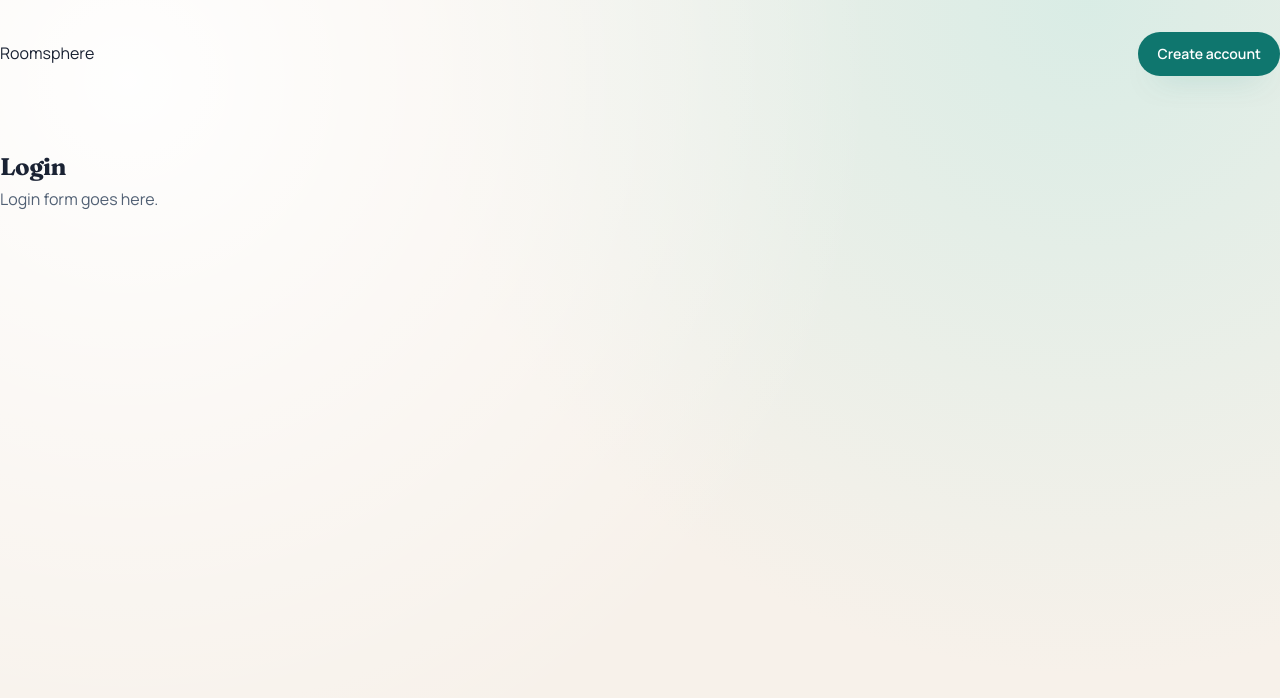
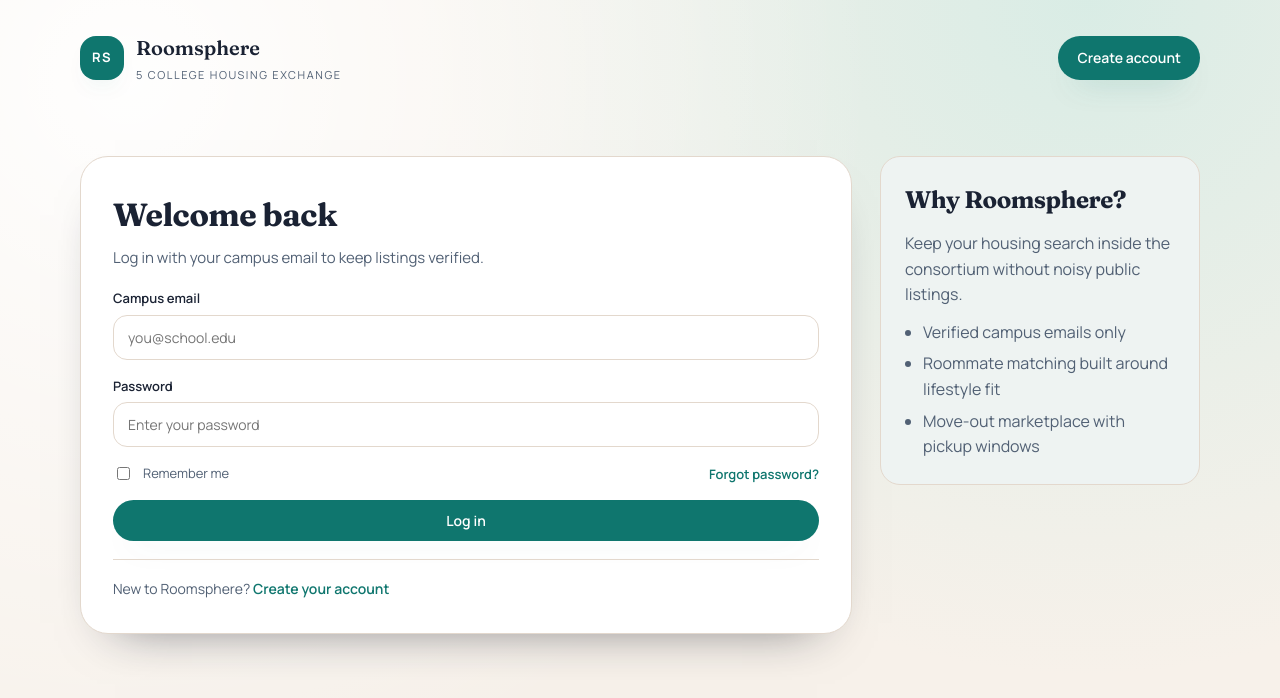
Before and after one commit to prashanth-s-01/Roomsphere, a React (Vite) app in the folder web/: page /login in a window 1280 px wide. Shown: the top 698 px of the page. Built offline with nearby package versions, Linux system fonts and the light colour scheme.

Commit message:
feat: build auth pages

```diff
--- a/web/src/App.css
+++ b/web/src/App.css
@@ -339,6 +339,133 @@
   color: var(--ink-muted);
 }
 
+.auth-main {
+  display: grid;
+  grid-template-columns: minmax(0, 1fr) 320px;
+  gap: 28px;
+  align-items: start;
+}
+
+.auth-card {
+  background: var(--surface-strong);
+  border-radius: var(--radius-xl);
+  padding: 32px;
+  border: 1px solid var(--line);
+  box-shadow: var(--shadow);
+  display: grid;
+  gap: 18px;
+}
+
+.auth-header {
+  display: grid;
+  gap: 6px;
+}
+
+.auth-title {
+  font-size: 32px;
+}
+
+.auth-sub {
+  font-size: 15px;
+}
+
+.auth-form {
+  display: grid;
+  gap: 16px;
+}
+
+.form-grid {
+  display: grid;
+  grid-template-columns: repeat(2, minmax(0, 1fr));
+  gap: 14px;
+}
+
+.field {
+  display: grid;
+  gap: 6px;
+  font-size: 13px;
+  font-weight: 600;
+  color: var(--ink);
+}
+
+.field input,
+.field select {
+  padding: 12px 14px;
+  border-radius: 14px;
+  border: 1px solid var(--line);
+  background: #ffffff;
+  font-size: 14px;
+  color: var(--ink);
+}
+
+.field input:focus,
+.field select:focus {
+  outline: 2px solid rgba(15, 118, 110, 0.25);
+  border-color: var(--accent);
+}
+
+.checkbox {
+  display: flex;
+  gap: 10px;
+  align-items: center;
+  font-size: 13px;
+  color: var(--ink-muted);
+}
+
+.checkbox input {
+  accent-color: var(--accent);
+}
+
+.auth-actions {
+  display: flex;
+  align-items: center;
+  justify-content: space-between;
+  gap: 12px;
+  flex-wrap: wrap;
+}
+
+.link-button {
+  background: none;
+  border: none;
+  color: var(--accent);
+  font-weight: 600;
+  font-size: 13px;
+  cursor: pointer;
+  padding: 0;
+}
+
+.auth-divider {
+  height: 1px;
+  background: var(--line);
+}
+
+.auth-foot {
+  font-size: 14px;
+  color: var(--ink-muted);
+}
+
+.auth-link {
+  color: var(--accent);
+  font-weight: 600;
+}
+
+.auth-aside {
+  background: var(--surface-soft);
+  border-radius: var(--radius-lg);
+  padding: 24px;
+  border: 1px solid var(--line);
+  display: grid;
+  gap: 12px;
+}
+
+.auth-aside ul {
+  margin: 0;
+  padding-left: 18px;
+  color: var(--ink-muted);
+  display: grid;
+  gap: 6px;
+}
+
 .reveal {
   opacity: 0;
   transform: translateY(12px);
@@ -379,6 +506,10 @@
   .steps-grid {
     grid-template-columns: 1fr;
   }
+
+  .auth-main {
+    grid-template-columns: 1fr;
+  }
 }
 
 @media (max-width: 720px) {
@@ -403,4 +534,12 @@
   .cta {
     padding: 28px;
   }
+
+  .auth-card {
+    padding: 24px;
+  }
+
+  .form-grid {
+    grid-template-columns: 1fr;
+  }
 }
--- a/web/src/pages/Login.tsx
+++ b/web/src/pages/Login.tsx
@@ -1,23 +1,70 @@
 import { Link } from 'react-router-dom'
 
 const Login = () => (
-  <main className="page">
-    <header className="site-nav">
+  <div className="page auth-page">
+    <header className="site-nav container">
       <Link to="/" className="brand">
-        Roomsphere
+        <span className="brand-mark">RS</span>
+        <span className="brand-text">
+          <span className="brand-name">Roomsphere</span>
+          <span className="brand-sub">5 College Housing Exchange</span>
+        </span>
       </Link>
-      <nav className="nav-actions">
+      <div className="nav-actions">
         <Link to="/signup" className="btn btn-primary">
           Create account
         </Link>
-      </nav>
+      </div>
     </header>
 
-    <section className="page-hero">
-      <h1>Login</h1>
-      <p>Login form goes here.</p>
-    </section>
-  </main>
+    <main className="auth-main container">
+      <section className="auth-card">
+        <div className="auth-header">
+          <h1 className="auth-title">Welcome back</h1>
+          <p className="auth-sub">Log in with your campus email to keep listings verified.</p>
+        </div>
+        <form className="auth-form">
+          <label className="field">
+            <span>Campus email</span>
+            <input type="email" placeholder="you@school.edu" autoComplete="email" />
+          </label>
+          <label className="field">
+            <span>Password</span>
+            <input type="password" placeholder="Enter your password" autoComplete="current-password" />
+          </label>
+          <div className="auth-actions">
+            <label className="checkbox">
+              <input type="checkbox" />
+              <span>Remember me</span>
+            </label>
+            <button className="link-button" type="button">
+              Forgot password?
+            </button>
+          </div>
+          <button className="btn btn-primary" type="submit">
+            Log in
+          </button>
+        </form>
+        <div className="auth-divider"></div>
+        <p className="auth-foot">
+          New to Roomsphere?{' '}
+          <Link to="/signup" className="auth-link">
+            Create your account
+          </Link>
+        </p>
+      </section>
+
+      <aside className="auth-aside">
+        <h2>Why Roomsphere?</h2>
+        <p>Keep your housing search inside the consortium without noisy public listings.</p>
+        <ul>
+          <li>Verified campus emails only</li>
+          <li>Roommate matching built around lifestyle fit</li>
+          <li>Move-out marketplace with pickup windows</li>
+        </ul>
+      </aside>
+    </main>
+  </div>
 )
 
 export default Login
--- a/web/src/pages/Signup.tsx
+++ b/web/src/pages/Signup.tsx
@@ -1,23 +1,102 @@
 import { Link } from 'react-router-dom'
 
 const Signup = () => (
-  <main className="page">
-    <header className="site-nav">
+  <div className="page auth-page">
+    <header className="site-nav container">
       <Link to="/" className="brand">
-        Roomsphere
+        <span className="brand-mark">RS</span>
+        <span className="brand-text">
+          <span className="brand-name">Roomsphere</span>
+          <span className="brand-sub">5 College Housing Exchange</span>
+        </span>
       </Link>
-      <nav className="nav-actions">
+      <div className="nav-actions">
         <Link to="/login" className="btn btn-ghost">
           Login
         </Link>
-      </nav>
+      </div>
     </header>
 
-    <section className="page-hero">
-      <h1>Sign Up</h1>
-      <p>Signup form goes here.</p>
-    </section>
-  </main>
+    <main className="auth-main container">
+      <section className="auth-card">
+        <div className="auth-header">
+          <h1 className="auth-title">Create your account</h1>
+          <p className="auth-sub">Start with your campus email so we keep the network verified.</p>
+        </div>
+        <form className="auth-form">
+          <div className="form-grid">
+            <label className="field">
+              <span>First name</span>
+              <input type="text" placeholder="Alex" autoComplete="given-name" />
+            </label>
+            <label className="field">
+              <span>Last name</span>
+              <input type="text" placeholder="Rivera" autoComplete="family-name" />
+            </label>
+          </div>
+          <label className="field">
+            <span>Campus</span>
+            <select defaultValue="">
+              <option value="" disabled>
+                Select your campus
+              </option>
+              <option value="umass">UMass Amherst</option>
+              <option value="amherst">Amherst College</option>
+              <option value="hampshire">Hampshire College</option>
+              <option value="smith">Smith College</option>
+              <option value="mtholyoke">Mount Holyoke</option>
+            </select>
+          </label>
+          <label className="field">
+            <span>Campus email</span>
+            <input type="email" placeholder="you@school.edu" autoComplete="email" />
+          </label>
+          <div className="form-grid">
+            <label className="field">
+              <span>Password</span>
+              <input type="password" placeholder="Create a password" autoComplete="new-password" />
+            </label>
+            <label className="field">
+              <span>Confirm password</span>
+              <input type="password" placeholder="Repeat password" autoComplete="new-password" />
+            </label>
+          </div>
+          <label className="field">
+            <span>Move-in term</span>
+            <select defaultValue="fall-2026">
+              <option value="fall-2026">Fall 2026</option>
+              <option value="spring-2027">Spring 2027</option>
+              <option value="summer-2027">Summer 2027</option>
+            </select>
+          </label>
+          <label className="checkbox">
+            <input type="checkbox" />
+            <span>I agree to the community guidelines and listing standards.</span>
+          </label>
+          <button className="btn btn-primary" type="submit">
+            Create account
+          </button>
+        </form>
+        <div className="auth-divider"></div>
+        <p className="auth-foot">
+          Already have an account?{' '}
+          <Link to="/login" className="auth-link">
+            Log in
+          </Link>
+        </p>
+      </section>
+
+      <aside className="auth-aside">
+        <h2>Before you start</h2>
+        <p>Profiles help match you with the right roommates and housing options.</p>
+        <ul>
+          <li>Set your budget and move-in window</li>
+          <li>Share lifestyle preferences and priorities</li>
+          <li>List items you are selling when you move</li>
+        </ul>
+      </aside>
+    </main>
+  </div>
 )
 
 export default Signup
```
